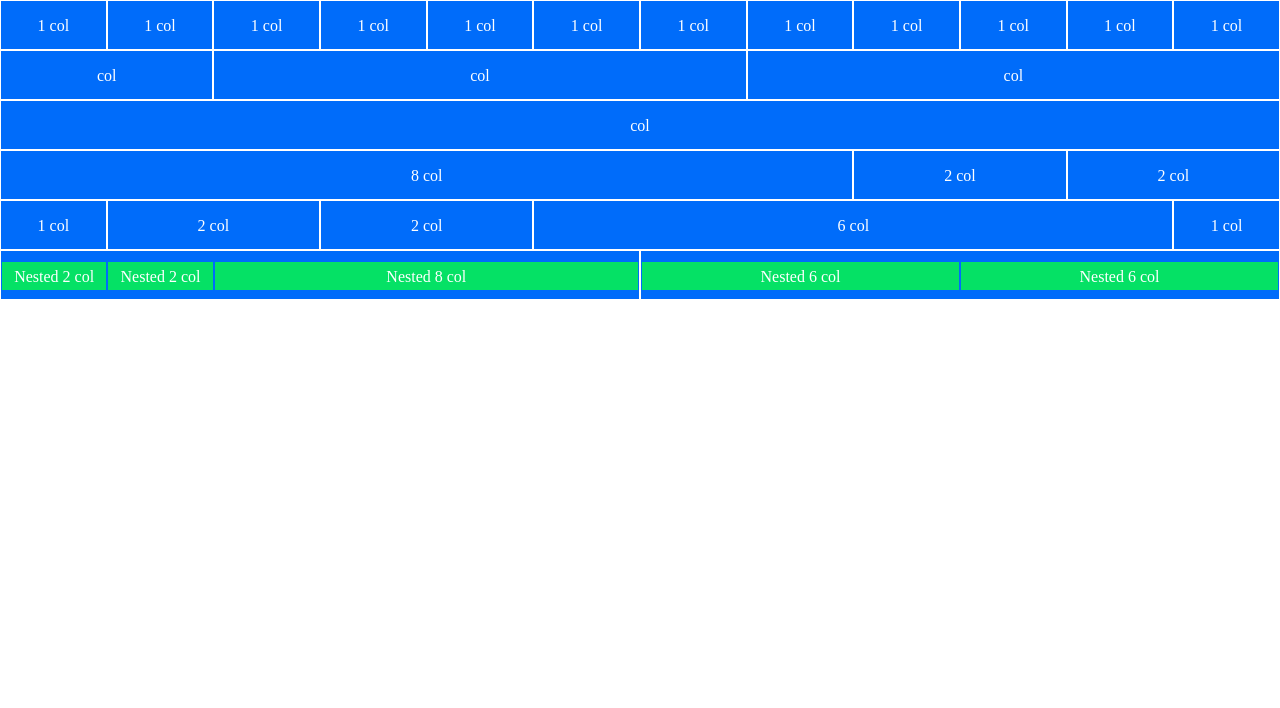
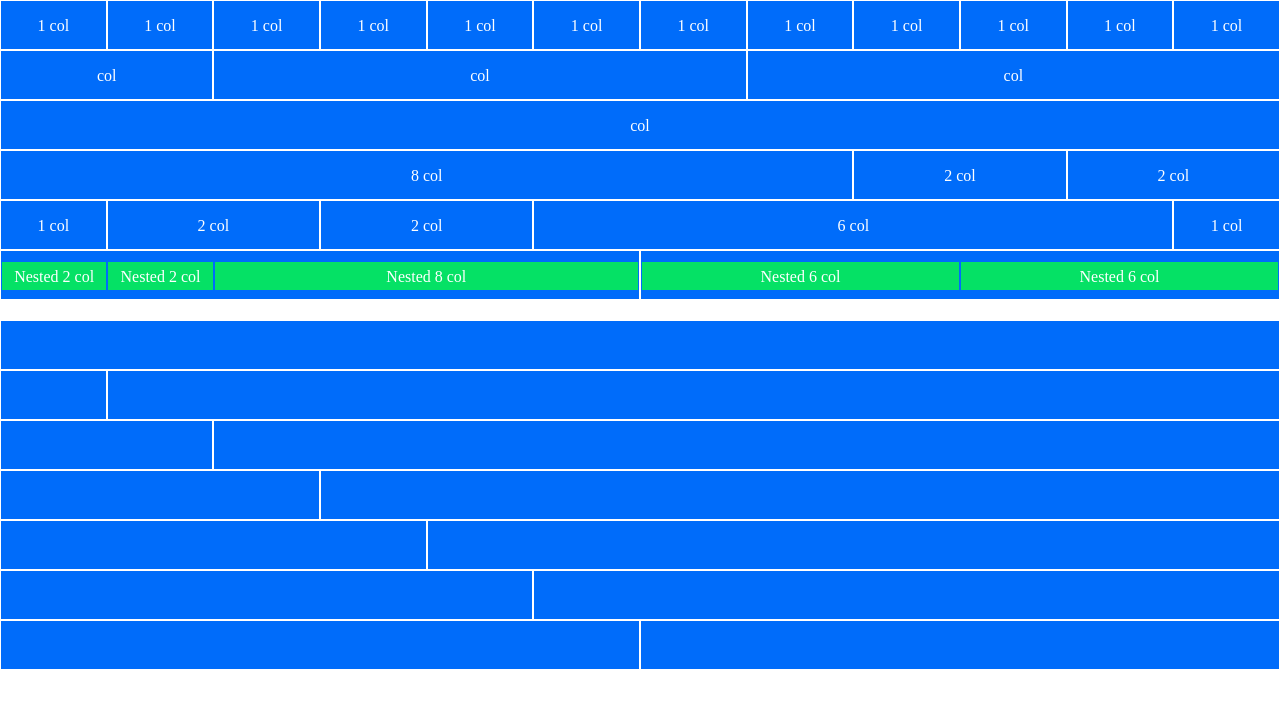
Before and after one commit to AlbertoZanola96/html-css-12bool, a plain HTML site: page index.html in a window 1280 px wide. Drawn offline with Linux system fonts and the light colour scheme.

Commit message:
avanzamento esercizio

```diff
--- a/css/style.css
+++ b/css/style.css
@@ -1,8 +1,14 @@
 .col-xs-1,
 .col-xs-2,
+.col-xs-3,
+.col-xs-4,
 .col-xs-5,
 .col-xs-6,
+.col-xs-7,
 .col-xs-8,
+.col-xs-9,
+.col-xs-10,
+.col-xs-11,
 .col-xs-12 {
     background-color: #006CFA;
     height: 50px;
@@ -21,3 +27,12 @@
     line-height: 30px;
     vertical-align: middle;
 }
+
+.secondo {
+    margin-top: 20px;
+}
+
+.secondo .row > div {
+    background-color: #006CFA;
+    border: 1px solid white;
+}
--- a/index.html
+++ b/index.html
@@ -66,5 +66,41 @@
         </div>
     </section>
 
+    <section class="container secondo">
+        <div class="row">
+            <div class="col-xs-12"></div>
+        </div>
+
+        <div class="row">
+            <div class="col-xs-1"></div>
+            <div class="col-xs-11"></div>
+        </div>
+
+        <div class="row">
+            <div class="col-xs-2"></div>
+            <div class="col-xs-10"></div>
+        </div>
+
+        <div class="row">
+            <div class="col-xs-3"></div>
+            <div class="col-xs-9"></div>
+        </div>
+
+        <div class="row">
+            <div class="col-xs-4"></div>
+            <div class="col-xs-8"></div>
+        </div>
+
+        <div class="row">
+            <div class="col-xs-5"></div>
+            <div class="col-xs-7"></div>
+        </div>
+
+        <div class="row">
+            <div class="col-xs-6"></div>
+            <div class="col-xs-6"></div>
+        </div>
+    </section>
+
 </body>
 </html>
```
